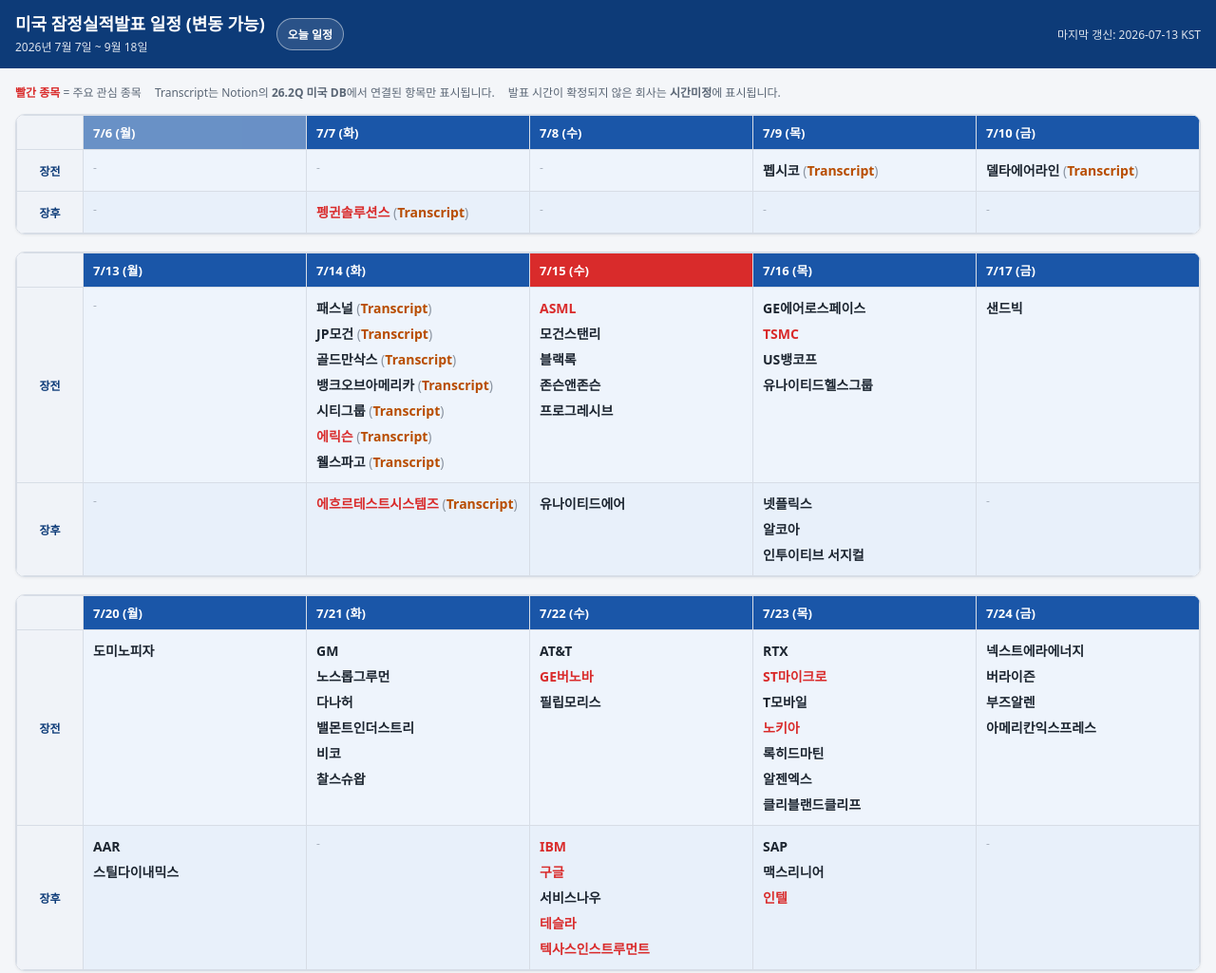
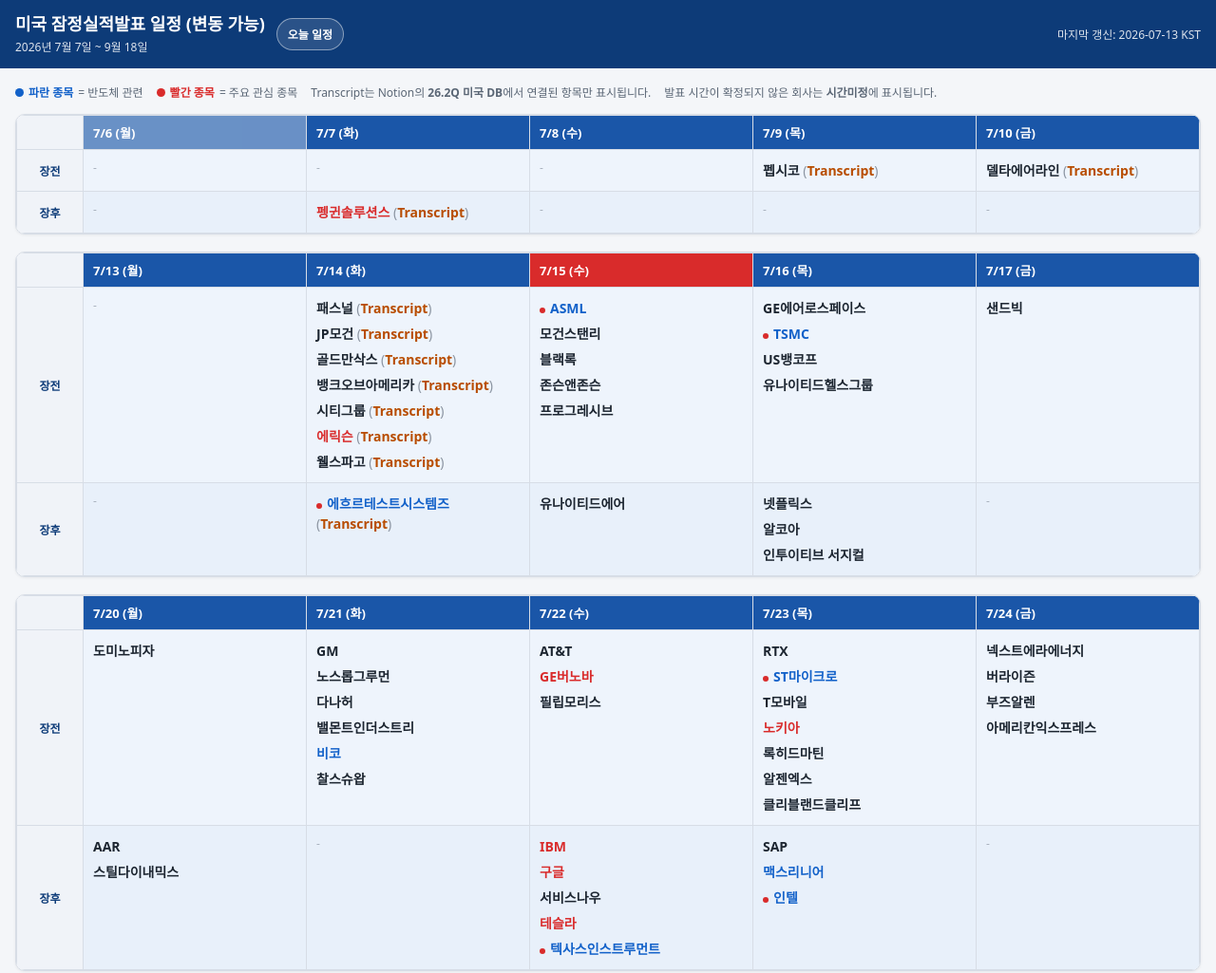
Before and after one commit to kjysss2/earnings-calendar, a plain HTML site: page index.html in a window 1280 px wide. Shown: the top 1025 px of the page at 95% size. Drawn offline with Linux system fonts and the light colour scheme; no server answers.

Commit message:
Update index.html

```diff
--- a/index.html
+++ b/index.html
@@ -9,6 +9,8 @@
   :root{
     --blue:#1a56a8;
     --blue-dark:#0d3b78;
+    --semi-blue:#1261c9;
+    --semi-blue-dark:#0b4696;
     --red:#d92b2b;
     --line:#d7dde6;
     --bg:#f4f6f9;
@@ -45,9 +47,7 @@
     flex-wrap:wrap;
   }
 
-  .header-title{
-    min-width:0;
-  }
+  .header-title{min-width:0}
 
   header h1{
     margin:0;
@@ -99,6 +99,22 @@
     align-items:center;
   }
 
+  .legend-key{
+    display:inline-flex;
+    align-items:center;
+    gap:5px;
+  }
+
+  .legend-dot{
+    width:9px;
+    height:9px;
+    border-radius:50%;
+    display:inline-block;
+  }
+
+  .legend-dot.semiconductor{background:var(--semi-blue)}
+  .legend-dot.highlight{background:var(--red)}
+
   .week{
     background:var(--cell);
     border:1px solid var(--line);
@@ -130,13 +146,8 @@
     white-space:nowrap;
   }
 
-  th.date.today{
-    background:var(--red);
-  }
-
-  th.date.out{
-    opacity:.65;
-  }
+  th.date.today{background:var(--red)}
+  th.date.out{opacity:.65}
 
   th.rowlab{
     background:#f0f3f8;
@@ -157,23 +168,35 @@
   }
 
   .co{
+    position:relative;
     padding:3px 0;
     line-height:1.5;
     word-break:keep-all;
     overflow-wrap:anywhere;
   }
 
-  .co .nm{
-    font-weight:650;
+  .co .nm{font-weight:650}
+  .co.hl .nm{color:var(--red)}
+
+  /* 반도체 관련 종목은 주요 관심 여부와 관계없이 파란색으로 표시 */
+  .co.semiconductor .nm{
+    color:var(--semi-blue);
+    font-weight:750;
   }
 
-  .co.hl .nm{
-    color:var(--red);
+  /* 반도체이면서 주요 관심 종목이면 빨간 점으로 hl 상태를 보존 */
+  .co.semiconductor.hl::before{
+    content:"";
+    display:inline-block;
+    width:6px;
+    height:6px;
+    margin-right:5px;
+    border-radius:50%;
+    background:var(--red);
+    vertical-align:middle;
   }
 
-  .paren{
-    color:#8b94a1;
-  }
+  .paren{color:#8b94a1}
 
   a.lnk{
     cursor:pointer;
@@ -181,22 +204,15 @@
     font-weight:700;
   }
 
-  a.lnk.tr{
-    color:#b84d00;
-  }
-
-  a.lnk:hover{
-    text-decoration:underline;
-  }
+  a.lnk.tr{color:#b84d00}
+  a.lnk:hover{text-decoration:underline}
 
   .empty{
     color:#aab3bf;
     font-size:12px;
   }
 
-  .mobile-calendar{
-    display:none;
-  }
+  .mobile-calendar{display:none}
 
   footer{
     text-align:center;
@@ -205,10 +221,8 @@
     padding:10px 16px calc(30px + env(safe-area-inset-bottom));
   }
 
-  @media (max-width: 760px){
-    body{
-      font-size:15px;
-    }
+  @media (max-width:760px){
+    body{font-size:15px}
 
     header{
       position:sticky;
@@ -219,13 +233,8 @@
       box-shadow:0 2px 8px rgba(0,0,0,.16);
     }
 
-    .header-title{
-      flex:1 1 210px;
-    }
-
-    header h1{
-      font-size:17px;
-    }
+    .header-title{flex:1 1 210px}
+    header h1{font-size:17px}
 
     header .sub{
       font-size:11px;
@@ -240,13 +249,10 @@
     }
 
     #todayButton{
-      display:none;
       min-height:36px;
     }
 
-    main{
-      padding:10px;
-    }
+    main{padding:10px}
 
     .legend{
       margin:0 2px 10px;
@@ -255,22 +261,11 @@
       line-height:1.4;
     }
 
-    .legend span:nth-child(2),
-    .legend span:nth-child(3){
-      display:none;
-    }
+    .legend .desktop-note{display:none}
+    .desktop-calendar{display:none}
+    .mobile-calendar{display:block}
 
-    .desktop-calendar{
-      display:none;
-    }
-
-    .mobile-calendar{
-      display:block;
-    }
-
-    .mobile-week{
-      margin:0 0 16px;
-    }
+    .mobile-week{margin:0 0 16px}
 
     .mobile-week-title{
       margin:0 2px 8px;
@@ -289,9 +284,7 @@
       scroll-margin-top:92px;
     }
 
-    .day-card.today{
-      border:2px solid var(--red);
-    }
+    .day-card.today{border:2px solid var(--red)}
 
     .day-head{
       display:flex;
@@ -304,9 +297,7 @@
       font-size:15px;
     }
 
-    .day-card.today .day-head{
-      background:var(--red);
-    }
+    .day-card.today .day-head{background:var(--red)}
 
     .today-badge{
       margin-left:auto;
@@ -322,9 +313,7 @@
       border-top:1px solid var(--line);
     }
 
-    .session:first-of-type{
-      border-top:0;
-    }
+    .session:first-of-type{border-top:0}
 
     .session-label{
       display:flex;
@@ -338,19 +327,13 @@
     }
 
     .session.before .session-label,
-    .session.before .session-list{
-      background:var(--before);
-    }
+    .session.before .session-list{background:var(--before)}
 
     .session.after .session-label,
-    .session.after .session-list{
-      background:var(--after);
-    }
+    .session.after .session-list{background:var(--after)}
 
     .session.tba .session-label,
-    .session.tba .session-list{
-      background:var(--tba);
-    }
+    .session.tba .session-list{background:var(--tba)}
 
     .session-list{
       min-width:0;
@@ -369,8 +352,11 @@
       font-size:15px;
     }
 
-    .session-list .co:last-child{
-      border-bottom:0;
+    .session-list .co:last-child{border-bottom:0}
+
+    .session-list .co.semiconductor.hl::before{
+      flex:0 0 auto;
+      margin-right:1px;
     }
 
     .session-list .empty{
@@ -393,9 +379,7 @@
       touch-action:manipulation;
     }
 
-    .session-list .paren{
-      display:none;
-    }
+    .session-list .paren{display:none}
 
     footer{
       padding-top:4px;
@@ -418,9 +402,10 @@
 
 <main>
   <p class="legend">
-    <span><b style="color:var(--red)">빨간 종목</b> = 주요 관심 종목</span>
-    <span>Transcript는 Notion의 <b>26.2Q 미국 DB</b>에서 연결된 항목만 표시됩니다.</span>
-    <span>발표 시간이 확정되지 않은 회사는 <b>시간미정</b>에 표시됩니다.</span>
+    <span class="legend-key"><span class="legend-dot semiconductor"></span><b style="color:var(--semi-blue)">파란 종목</b> = 반도체 관련</span>
+    <span class="legend-key"><span class="legend-dot highlight"></span><b style="color:var(--red)">빨간 종목</b> = 주요 관심 종목</span>
+    <span class="desktop-note">Transcript는 Notion의 <b>26.2Q 미국 DB</b>에서 연결된 항목만 표시됩니다.</span>
+    <span class="desktop-note">발표 시간이 확정되지 않은 회사는 <b>시간미정</b>에 표시됩니다.</span>
   </p>
 
   <div id="desktopCal" class="desktop-calendar"></div>
@@ -428,12 +413,27 @@
 </main>
 
 <footer>
-  자동 업데이트: GitHub Actions · 일정: data/calendar.json · Transcript: Notion 26.2Q 미국 DB
+  자동 업데이트: GitHub Actions · 기본 일정: data/calendar.json · 반도체 추가 일정: data/semiconductor-additions.json · Transcript: Notion 26.2Q 미국 DB
 </footer>
 
 <script>
 const DAYNAMES=["일","월","화","수","목","금","토"];
+const CALENDAR_DATA_URL="data/calendar.json";
+const SEMICONDUCTOR_ADDITIONS_URL="data/semiconductor-additions.json";
 const TRANSCRIPT_DATA_URL="data/notion-transcripts.json";
+
+/*
+ * 반도체 설계·제조·파운드리·장비·테스트·후공정·EDA/IP·메모리/스토리지
+ * 관련 미국 상장 티커입니다. 기존 calendar.json을 수정하지 않고 이 목록으로 색상을 분류합니다.
+ */
+const SEMICONDUCTOR_TICKERS=new Set([
+  "AEHR","ADI","ALAB","AMAT","AMD","AMKR","ARM","ASML","AXTI",
+  "CDNS","CRUS","FORM","GFS","HIMX","INTC","KLAC","LRCX","MCHP",
+  "MKSI","MPWR","MRVL","MXL","NVDA","NVTS","NXPI","ON","QCOM",
+  "QRVO","RMBS","SIMO","SITM","SNDK","SNPS","STM","SWKS","TER",
+  "TSM","TSEM","TXN","UCTT","UMC","VECO"
+]);
+
 let notionTranscripts={};
 
 async function loadJson(url,fallback=null){
@@ -441,7 +441,7 @@
 
   if(!response.ok){
     if(fallback!==null) return fallback;
-    throw new Error(`HTTP ${response.status}`);
+    throw new Error(`HTTP ${response.status}: ${url}`);
   }
 
   return response.json();
@@ -472,6 +472,38 @@
   }
 
   return isNotionUrl(entry.script) ? entry.script : null;
+}
+
+function mergeEntries(originalEntries=[],additionalEntries=[]){
+  const merged=[];
+  const keys=new Set();
+
+  /*
+   * 기존 calendar.json 항목을 먼저 넣어 동일한 날짜·세션·티커가 있을 경우
+   * 기존 데이터가 우선되도록 합니다.
+   */
+  for(const entry of [...originalEntries,...additionalEntries]){
+    if(!entry || !entry.date) continue;
+
+    const ticker=String(entry.ticker||"").toUpperCase();
+    const session=entry.session==="after"
+      ? "after"
+      : entry.session==="tba"
+        ? "tba"
+        : "before";
+    const key=[entry.date,session,ticker||entry.name||""].join("|");
+
+    if(keys.has(key)) continue;
+
+    keys.add(key);
+    merged.push({...entry,session});
+  }
+
+  return merged;
+}
+
+function isSemiconductor(entry){
+  return SEMICONDUCTOR_TICKERS.has(String(entry.ticker||"").toUpperCase());
 }
 
 function parseIso(value){
@@ -525,11 +557,22 @@
 }
 
 Promise.all([
-  loadJson("data/calendar.json"),
+  loadJson(CALENDAR_DATA_URL),
+  loadJson(SEMICONDUCTOR_ADDITIONS_URL,{entries:[]}),
   loadJson(TRANSCRIPT_DATA_URL,{links:{}})
-]).then(([data,transcriptData])=>{
+]).then(([calendarData,semiconductorData,transcriptData])=>{
   notionTranscripts=normalizeTranscriptLinks(transcriptData.links);
-  render(data);
+
+  const mergedData={
+    ...calendarData,
+    entries:mergeEntries(
+      Array.isArray(calendarData.entries) ? calendarData.entries : [],
+      Array.isArray(semiconductorData.entries) ? semiconductorData.entries : []
+    ),
+    updated:semiconductorData.updated||calendarData.updated
+  };
+
+  render(mergedData);
 }).catch(error=>{
   const message=`<p class="empty">데이터를 불러오지 못했습니다. ${escapeHtml(error.message)}</p>`;
   document.getElementById("desktopCal").innerHTML=message;
@@ -546,8 +589,7 @@
     return;
   }
 
-  document.getElementById("title").textContent=
-    data.title||"실적발표 캘린더";
+  document.getElementById("title").textContent=data.title||"실적발표 캘린더";
 
   const allDates=entries
     .map(item=>item.date)
@@ -557,12 +599,10 @@
   const start=parseIso(data.startDate||allDates[0]);
   const end=parseIso(data.endDate||allDates[allDates.length-1]);
 
-  document.getElementById("rangeLabel").textContent=
-    formatRange(start,end);
+  document.getElementById("rangeLabel").textContent=formatRange(start,end);
 
   if(data.updated){
-    document.getElementById("updated").textContent=
-      "마지막 갱신: "+data.updated;
+    document.getElementById("updated").textContent="마지막 갱신: "+data.updated;
   }
 
   const byDate={};
@@ -596,6 +636,7 @@
     const hasEntries=days.some(day=>{
       const dayData=byDate[iso(day)];
       if(!dayData) return false;
+
       return ["before","after","tba"].some(key=>
         Array.isArray(dayData[key]) && dayData[key].length>0
       );
@@ -622,20 +663,14 @@
 
   for(const days of weeks){
     const table=document.createElement("table");
-
     let header="<tr><th class='rowlab'></th>";
 
     for(const day of days){
       const dayIso=iso(day);
       const classes=["date"];
 
-      if(dayIso===todayIso){
-        classes.push("today");
-      }
-
-      if(dayIso<startIso || dayIso>endIso){
-        classes.push("out");
-      }
+      if(dayIso===todayIso) classes.push("today");
+      if(dayIso<startIso || dayIso>endIso) classes.push("out");
 
       header+=`<th class="${classes.join(" ")}">${day.getMonth()+1}/${day.getDate()} (${DAYNAMES[day.getDay()]})</th>`;
     }
@@ -776,7 +811,11 @@
 }
 
 function companyHtml(entry){
-  const highlight=entry.hl ? " hl" : "";
+  const classes=["co"];
+
+  if(entry.hl) classes.push("hl");
+  if(isSemiconductor(entry)) classes.push("semiconductor");
+
   const transcript=transcriptUrl(entry);
   const name=escapeHtml(entry.name||entry.ticker||"");
   const ticker=escapeHtml(entry.ticker||"");
@@ -787,7 +826,7 @@
 
   const title=ticker ? ` title="${ticker}"` : "";
 
-  return `<div class="co${highlight}"><span class="nm"${title}>${name}</span>${link}</div>`;
+  return `<div class="${classes.join(" ")}"><span class="nm"${title}>${name}</span>${link}</div>`;
 }
 </script>
 
```
